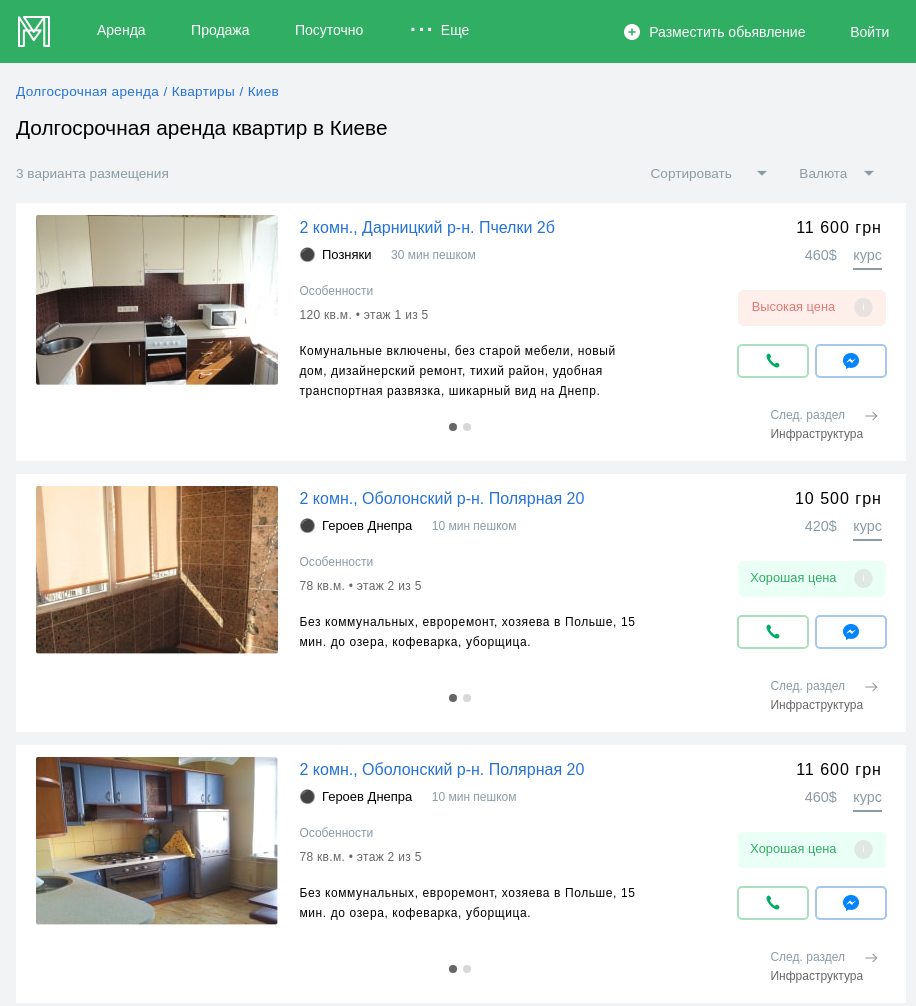
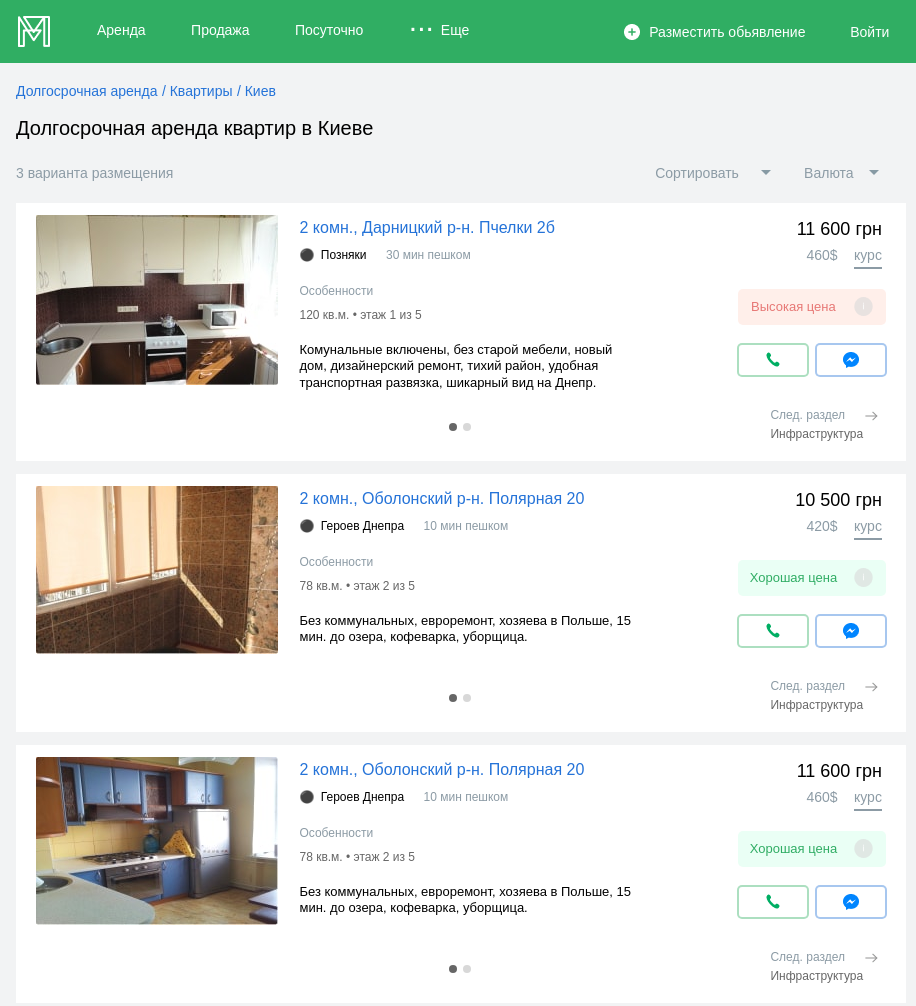
Before and after one commit to IvanSakhnik/dataroot_task2_ResponsivePage, a plain HTML site: page rent.html in a window 1280 px wide. Shown: the top 1006 px of the page, 0-916 px from the left. Drawn offline with Linux system fonts and the light colour scheme.

Commit message:
change rent fonts

```diff
--- a/scss/modules/content/_rent_content.scss
+++ b/scss/modules/content/_rent_content.scss
@@ -9,8 +9,8 @@
 }
 
 .nav-item{
-	font-size: 0.85em;
-	letter-spacing: 0.3px;
+	font-size: 0.875em;
+	line-height: 1.068125em;
 	color: $color-blue;
 }
 
@@ -23,13 +23,13 @@
 }
 
 .rent-title{
-	font-size: 1.3em;
+	font-size: 1.25em;
 	padding-top: 19px;
 }
 
 .rent-variants{
 	color:$color-text-gray;
-	font-size: 0.85em;
+	font-size: 0.875em;
 	padding: 28px 0 10px 0;
 }
 
@@ -108,7 +108,7 @@
 }
 
 .transport-location{
-	font-size: 0.8em;
+	font-size: 0.75em;
 }
 
 .commute-time{
@@ -123,7 +123,6 @@
 
 .metro-station{
 	padding-left: 3px;
-	font-size: 13px;
 }
 
 .features-title{
@@ -134,40 +133,38 @@
 
 .features-short-description{
 	font-size: 0.75em;
-	letter-spacing: 0.3px;
 	padding-top:12px;
 	color: $color-text-darkgray;
 }
 
 .features-full-description{
 	padding-top: 21px;
-	font-size: 0.75em;
-	letter-spacing: 0.6px;
-	line-height: 1.65;
+	font-size: 0.8125em;
+	line-height: 1.25em;
 }
 
 .rent-price{
-	font-size: 1em;
-	letter-spacing: 1px;
+	font-size: 1.125em;
 }
 
 .rent-price-currrency{
-	padding-top: 11px;
+	padding-top: 7px;
 }
 
 .rent-price-dollars, .dollars-curs{
 	color:$color-text-gray;
-	font-size: 0.9em;
+	font-size: 0.875em;
+	line-height: 1.5em;
 }
 
  .dollars-curs{
  	margin-left: 12px;
- 	padding-bottom: 5px;
+ 	padding-bottom: 1px;
  	border-bottom: 2px solid $color-text-gray;
  }
 
  .estimate-price{
-	font-size: 0.8em;
+	font-size: 0.8125em;
 	text-align: center;
 	margin: 20px 0 0 96px;
 	padding: 11px 37px 0 0;
```
Also changed, not shown: scss/style.css.
